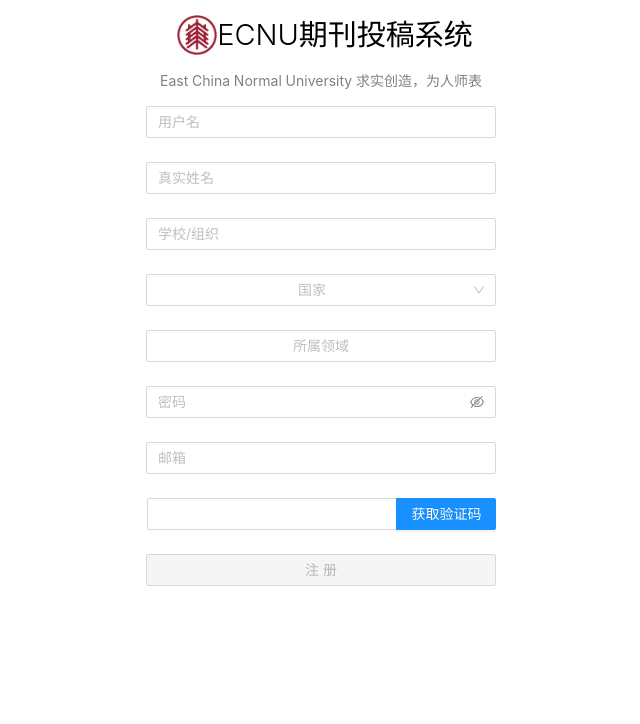
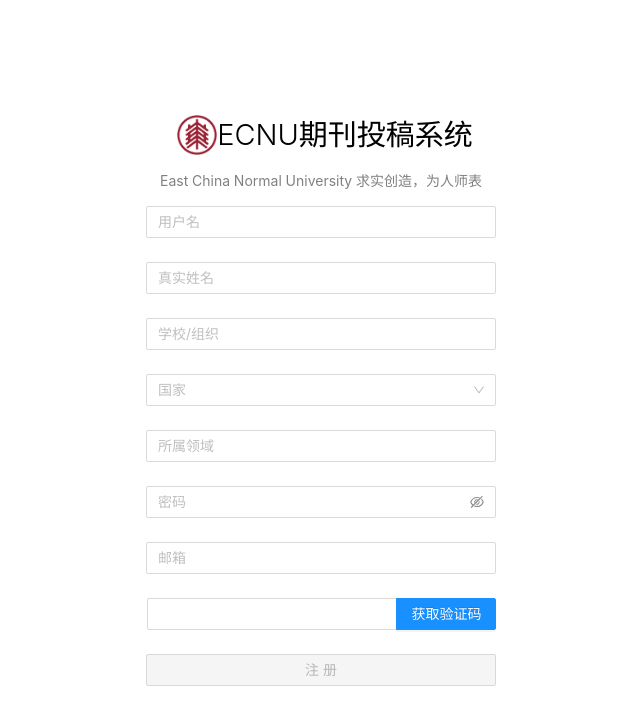
Before and after one commit to CCjiahao/conference-submission-system, a Vue app in the folder ui/: page /register in a window 1280 px wide. Shown: the top 724 px of the page, without its empty margins (319-959 px from the left). Built offline with nearby package versions, Linux system fonts and the light colour scheme; no server answers.

Commit message:
修改注册页显示问题

```diff
--- a/ui/src/views/login/Register.vue
+++ b/ui/src/views/login/Register.vue
@@ -22,13 +22,13 @@
                 <a-form-item name="country" :rules="[{ required: true, message: '请输入国家!' }]">
                     <a-input v-model:value="formState.country" v-show="false" placeholder="国家" />
                     <a-select placeholder="国家" label-in-value
-                        style="width: 100%" :options="countrys" @change="countryChange" />
+                        style="width: 100%;text-align: left;" :options="countrys" @change="countryChange" />
                 </a-form-item>
 
                 <a-form-item name="expertise" :rules="[{ required: true, message: '请输入所属领域!' }]">
                     <a-input v-model:value="formState.expertise" v-show="false" placeholder="所属领域" />
                     <a-select mode="multiple" placeholder="所属领域" label-in-value
-                        style="width: 100%" :options="expertise_options" @change="expertiseChange" />
+                        style="width: 100%;text-align: left;" :options="expertise_options" @change="expertiseChange" />
                 </a-form-item>
 
                 <a-form-item name="password"
@@ -149,7 +149,7 @@
 	background-color: #fff;
 	border-radius: 20px;
 	width: 350px;
-	height: 800px;
+	height: 600px;
 	margin: auto;
 	position: absolute;
 	top: 0;
```
